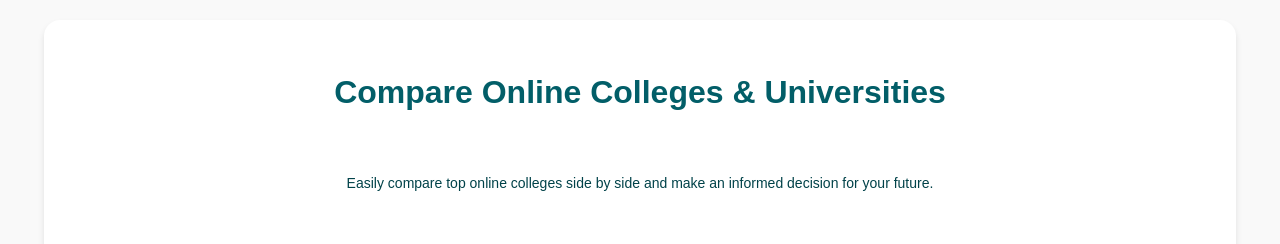
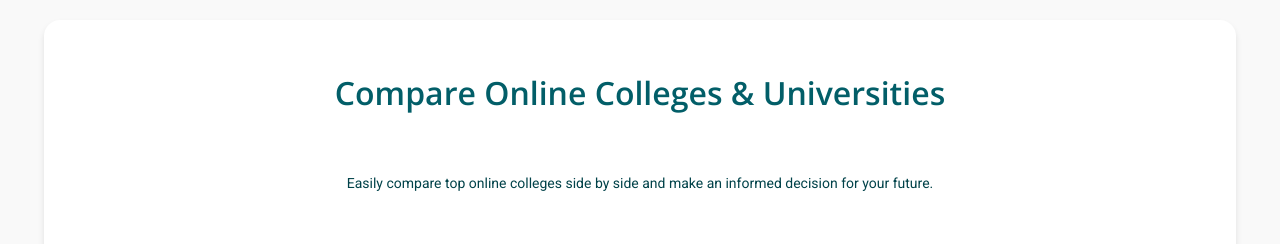
Before and after one commit to adityaworkhbss/compare_college, a website: page src/index.html in a window 1280 px wide. Shown: the top 244 px of the page. Drawn offline with nearby package versions, Linux system fonts and the light colour scheme.

Commit message:
demo 1 ready.

```diff
--- a/src/index.html
+++ b/src/index.html
@@ -8,6 +8,7 @@
     <title>College Comparison</title>
     <link rel="stylesheet" href="style.css">
     <link rel="stylesheet" href="https://cdnjs.cloudflare.com/ajax/libs/font-awesome/5.15.4/css/all.min.css">
+    <link href="https://fonts.googleapis.com/css2?family=Roboto:wght@400;500;700&family=Open+Sans:wght@400;600&display=swap" rel="stylesheet">
 </head>
 
 <body>
--- a/src/script.js
+++ b/src/script.js
@@ -9,7 +9,6 @@ document.addEventListener('DOMContentLoaded', function () {
             for (const universityName in data) {
                 collegeNames.push(universityName);
             }
-
 
             setCollegeDetails(collegeData["NMIMS University"], collegeData["Amity University"]);
             populateTable();
@@ -58,8 +57,8 @@ document.addEventListener('DOMContentLoaded', function () {
                     </div>
                     <span><i class="fas fa-search"></i></span>
                     <div>
-                        <input type="search" id="collegeSearch${searchBarCount + 1}" placeholder="Search University">
-                        <select id="dropdown${searchBarCount + 1}" class="w-full" size="5" style="display: none; position: absolute; top: 100%; left: 0; width: 100%; z-index: 1000;"></select>
+                        <input type="search" id="collegeSearch${searchBarCount + 1}" placeholder="Search University"  class="search-input">
+                        <select id="dropdown${searchBarCount + 1}" class="dropdown" size="5""></select>
                     </div>
                     <button class="remove-third-row">-</button>
                 </div>`;
@@ -368,9 +367,7 @@ document.addEventListener('DOMContentLoaded', function () {
                 college3Header.textContent = college3_name;
 
                 document.getElementById("college3ContainerHeader").textContent = college3_name;
-
                 document.querySelector(".college-header-logo .college:nth-child(3) img").src = college3_img;
-
                 document.getElementById("college3InstituteType").textContent = college3_instituteType;
                 document.getElementById("college3Establishment").textContent = college3_establishment;
                 document.getElementById("college3Abbreviation").textContent = college3_abbreviation;
--- a/src/style.css
+++ b/src/style.css
@@ -40,7 +40,7 @@
 body {
     margin: 0;
     padding: 0;
-    font-family: Arial, sans-serif;
+    font-family: 'Roboto', sans-serif;
     background-color: var(--background-color);
     color: var(--font-color);
     line-height: 1.6;
@@ -61,13 +61,15 @@ h2 {
     font-size: 32px;
     color: var(--primary-color);
     margin-bottom: 15px;
-    font-weight: 600;
+    font-weight: 700;
+    font-family: 'Open Sans', sans-serif;
 }
 
 p {
     font-size: var(--paragraph-font-size);
     margin-bottom: 30px;
     color: var(--dark-shade-3);
+    font-family: 'Roboto', sans-serif;
 }
 
 .text-center {
```
